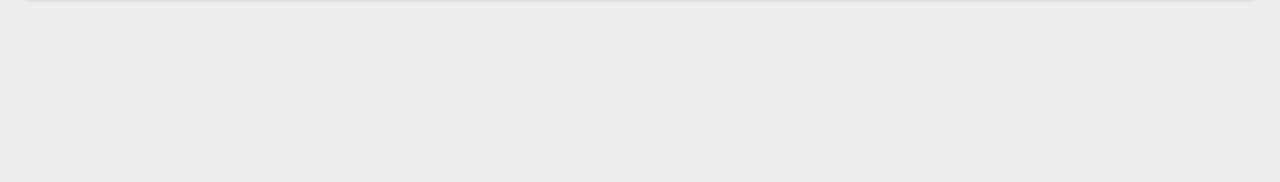
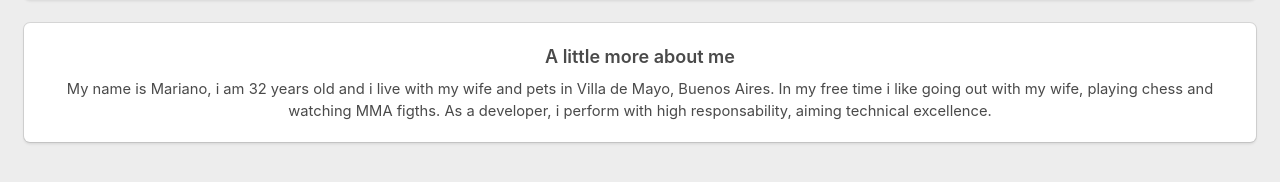
Before and after one commit to marianobaffetti/marianobaffetti.github.io, a website: page index.html in a window 1280 px wide. Shown: the part 408-590 px from the top of the page. Drawn offline with Linux system fonts and the light colour scheme.

Commit message:
About me section added.

```diff
--- a/_sass/main.scss
+++ b/_sass/main.scss
@@ -123,3 +123,21 @@ body {
     display: block;
   }
 }
+
+
+.info-card-body {
+    .user-meta {
+      .username {
+        font-size: 18px;
+        font-weight: 600;
+      }
+      .position {
+        font-size: 90%;
+        color: $primary;
+      }
+    }
+  }
+  .info-user-bio {
+    padding-top: 8px;
+    font-size: 92%;
+  }
--- a/index.html
+++ b/index.html
@@ -23,9 +23,28 @@
             <div class="user-bio has-text-centered">
               <p>Full stack developer at "G&F inteligencia digital"</p>
             </div>
-                  </div>
+
           </div>
 
     </div>
+    <br/>
+    <div class="box">
+      <div class="info-card-body">
+              <div class="user-meta has-text-centered">
+                <h3 class="username">A little more about me</h3>
+              </div>
+              <div class="info-user-bio has-text-centered">
+                <p>
+                  My name is Mariano, i am 32 years old and i live with my wife and pets in Villa de Mayo, Buenos Aires.
+                  In my free time i like going out with my wife, playing chess and watching MMA figths.
+                  As a developer, i perform with high responsability, aiming technical excellence.
+                </p>
+
+                <!-- and i work as a developer in a Company specialized on financial products.
+                I really enjoy facing new challenges every day, aiming technical excellence.   -->
+              </div>
+
+      </div>
+    </div>
   </body>
 </html>
```
Also changed, not shown: css/main.css. Lines whose indentation alone changed are shown as unchanged.
